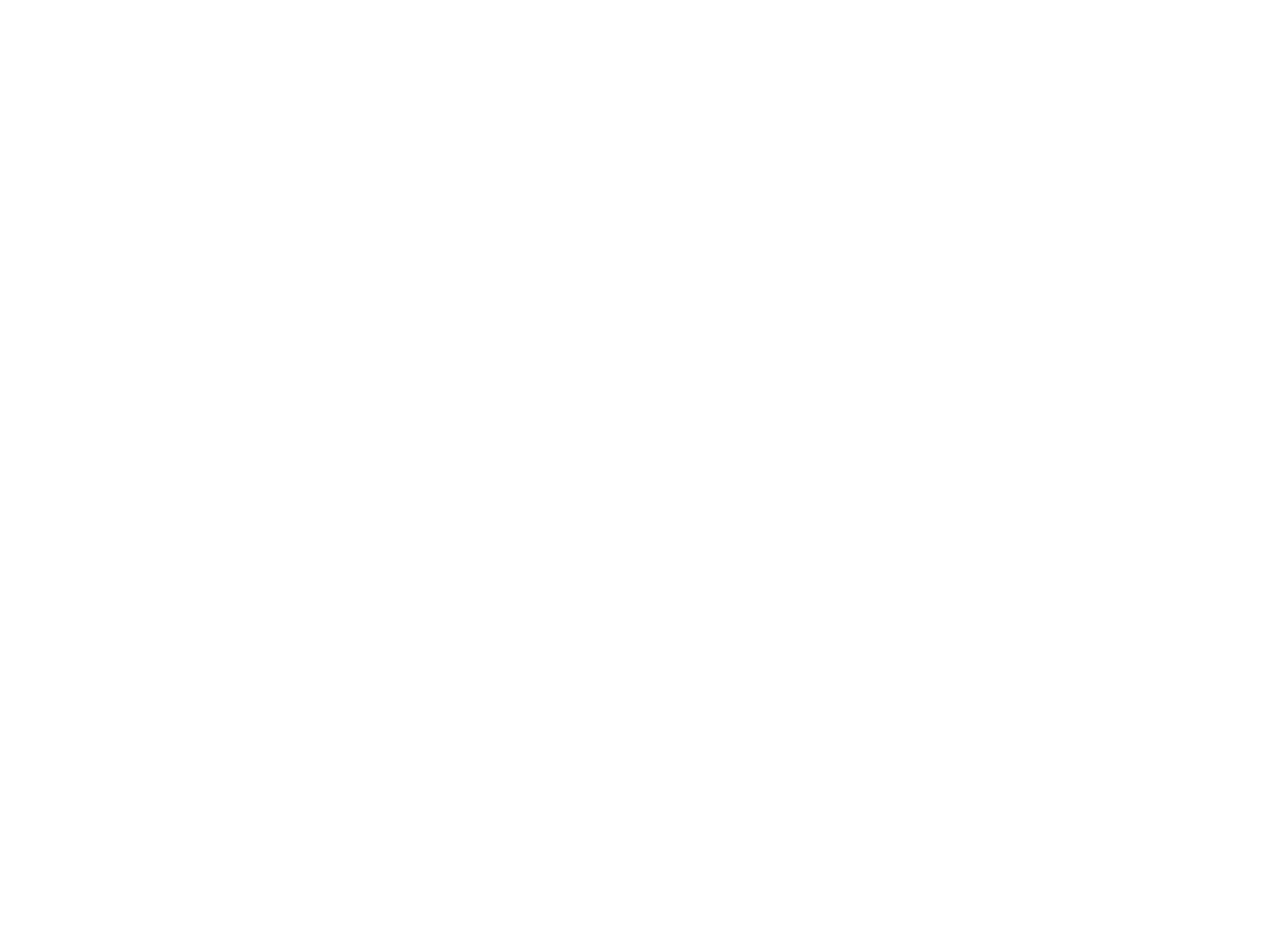
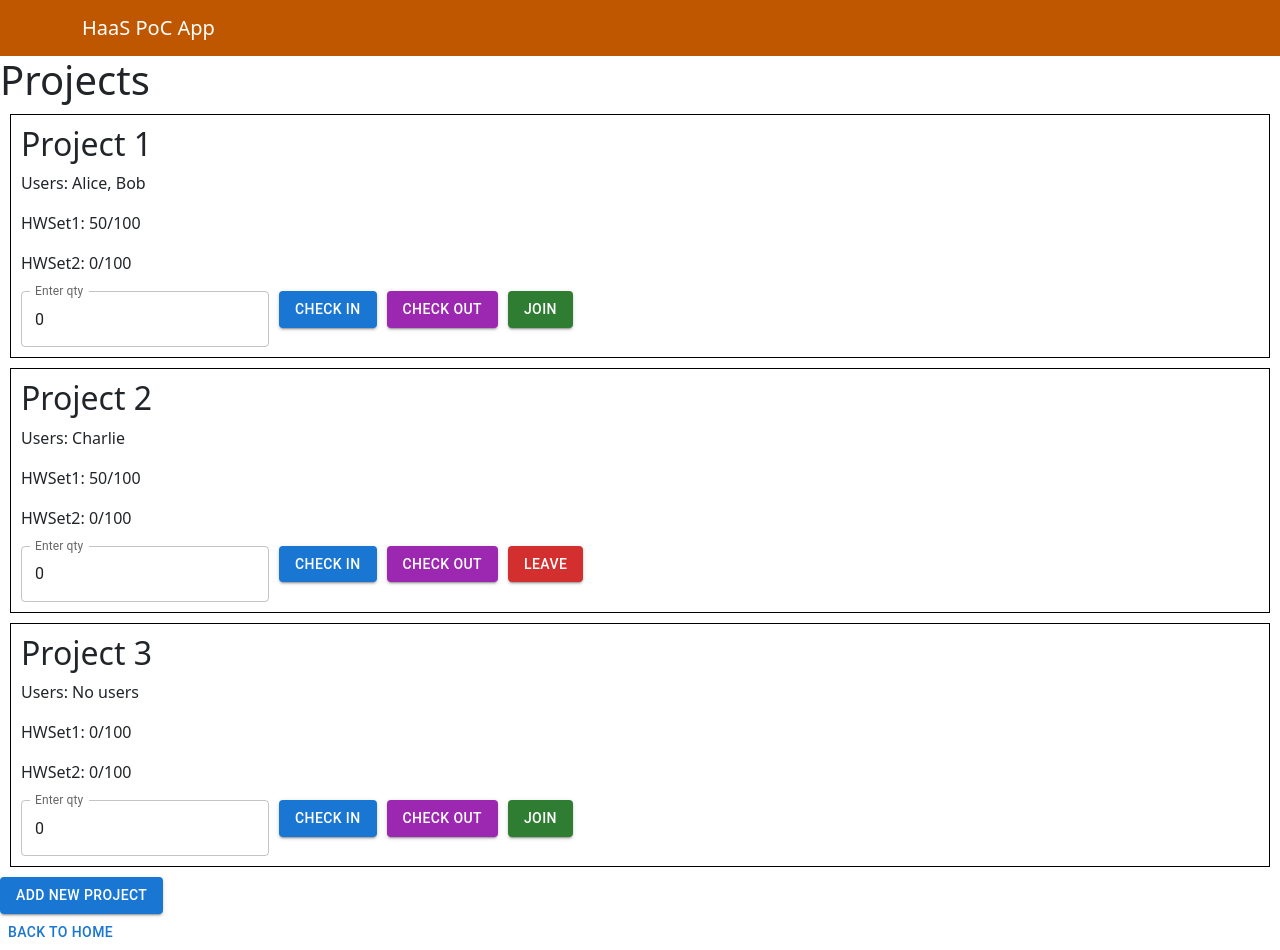
Before and after one commit to Srawulwar101/17530-SoySauce, a React (Create React App) app in the folder frontend/: page /test in a window 1280 px wide. Before the commit this address had no page. Before the commit the page ends 800 px from the top, so only its background shows below. Built offline with nearby package versions, Linux system fonts and the light colour scheme.

Commit message:
designed new projects page on frontend that combines resource and project view

```diff
--- a/frontend/src/App.js
+++ b/frontend/src/App.js
@@ -5,6 +5,8 @@
 import Project from "./components/pages/Project";
 import Resource from "./components/pages/Resource";
 import Home from "./components/pages/Home";
+import ProjectsTest from "./components/pages/ProjectsTest";
+
 
 function App() {
   // Placeholder for userId - In a real app, this would come from user authentication
@@ -19,6 +21,7 @@
           <Route path="/login" element={<Login />} />
           <Route path="/projects" element={<Project userId={userId} />} />
           <Route path="/resources" element={<Resource />} />
+          <Route path="/test" element={<ProjectsTest />} />
         </Routes>
       </div>
     </Router>
--- a/frontend/src/components/pages/Home.js
+++ b/frontend/src/components/pages/Home.js
@@ -7,6 +7,7 @@
       <NavBar />
       <p>This is the homepage.</p>
       <Button href="/projects">Projects</Button>
+      <Button href="/test">Test</Button>
       <Button href="/resources">Resources</Button>
       <Button href="/login">Back to Login</Button>
     </>
--- /dev/null
+++ b/frontend/src/components/pages/ProjectTest.js
@@ -0,0 +1,49 @@
+import React, {useState} from 'react';
+import {Button, TextField} from '@mui/material';
+
+const Project = ({project}) => {
+    const [joined, setJoined] = useState(project.joined);
+    const [quantity, setQuantity] = useState(0);
+
+    const handleJoinLeave = () => {
+        setJoined(!joined);
+    };
+
+    const handleCheckIn = () => {
+        console.log('Checked in ${quanitity} items to ${project.name}');
+    };
+
+    const handleCheckOut = () => {
+        console.log('Checked out ${quanitity} items from ${project.name}');
+    };
+
+    return (
+        <div style={{border: '1px solid black', padding: '10px', margin: '10px'}}>
+            <h2>{project.name}</h2>
+            <p>Users: {project.users.join(', ') || 'No users'}</p>
+            <p>HWSet1: {project.hw1}/100</p>
+            <p>HWSet2: {project.hw2}/100</p>
+
+            <TextField
+                type="number"
+                label="Enter qty"
+                value={quantity}
+                onChange={(e) => setQuantity(e.target.value)}
+                style={{ marginRight: '10px' }}
+            />
+            <Button variant="contained" color="primary" onClick={handleCheckIn}>Check In</Button>
+            <Button variant="contained" color="secondary" onClick={handleCheckOut} style={{ marginLeft: '10px' }}>Check Out</Button>
+
+            <Button
+                variant="contained"
+                color={joined ? 'error' : 'success'}
+                onClick={handleJoinLeave}
+                style={{ marginLeft: '10px' }}
+            >
+                {joined ? 'Leave' : 'Join'}
+            </Button>
+        </div>
+    );
+};
+
+export default Project;
--- /dev/null
+++ b/frontend/src/components/pages/ProjectsTest.js
@@ -0,0 +1,28 @@
+import React from 'react';
+import ProjectTest from './ProjectTest';
+import NavBar from "../elements/Navbar";
+import {Button} from '@mui/material'
+
+const Projects = () => {
+    const projectList = [
+        {name: 'Project 1', hw1: 50, hw2: 0, users: ['Alice', 'Bob'], joined: false},
+        {name: 'Project 2', hw1: 50, hw2: 0, users: ['Charlie'], joined: true},
+        {name: 'Project 3', hw1: 0, hw2: 0, users: [], joined: false}
+    ];
+
+    return (
+        <>
+        <NavBar />
+        <div>
+            <h1>Projects</h1>
+            {projectList.map((project, index) => (
+                <ProjectTest key={index} project={project} />
+            ))}
+            <Button variant="contained" color="primary">Add New Project</Button>
+        </div>
+        <Button href="/">Back to Home</Button>
+        </>
+    );
+};
+
+export default Projects;
```
